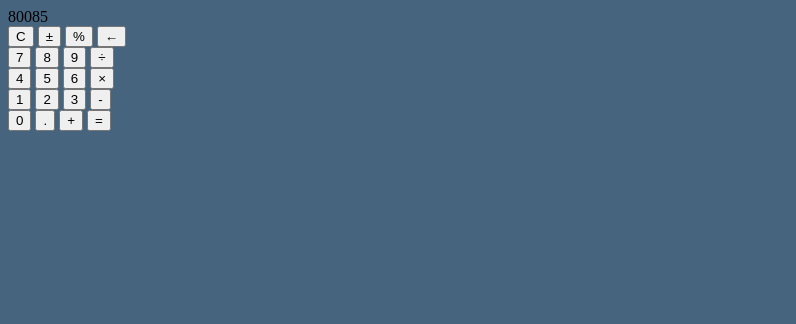
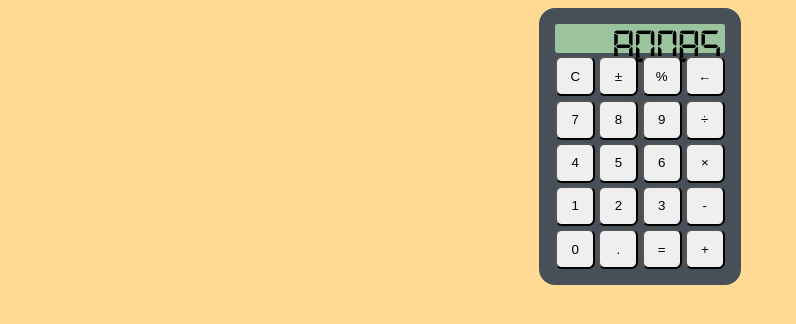
Before and after one commit to SeanClancyRyerson/calculator, a plain HTML site: page index.html in a window 1280 px wide. Shown: the whole page, without its empty margins (0-796 px from the left). Drawn offline with Linux system fonts and the light colour scheme.

Commit message:
Format buttons and screen to look decent

```diff
--- a/index.html
+++ b/index.html
@@ -10,36 +10,38 @@
 </head>
 <body>
     <div class="calculator">
-        <div class="calcScreen">80085</div>
-        <div class="calcRow">
-            <button>C</button>
-            <button>±</button>
-            <button>%</button>
-            <button>←</button>
+        <div class="calcScreen">
+            <div class="calcText">80085</div>
         </div>
         <div class="calcRow">
-            <button>7</button>
-            <button>8</button>
-            <button>9</button>
-            <button>÷</button>
+            <button class="calcButton">C</button>
+            <button class="calcButton">±</button>
+            <button class="calcButton">%</button>
+            <button class="calcButton">←</button>
         </div>
         <div class="calcRow">
-            <button>4</button>
-            <button>5</button>
-            <button>6</button>
-            <button>×</button>
+            <button class="calcButton">7</button>
+            <button class="calcButton">8</button>
+            <button class="calcButton">9</button>
+            <button class="calcButton">÷</button>
         </div>
         <div class="calcRow">
-            <button>1</button>
-            <button>2</button>
-            <button>3</button>
-            <button>-</button>
+            <button class="calcButton">4</button>
+            <button class="calcButton">5</button>
+            <button class="calcButton">6</button>
+            <button class="calcButton">×</button>
         </div>
         <div class="calcRow">
-            <button>0</button>
-            <button>.</button>
-            <button>+</button>
-            <button>=</button>
+            <button class="calcButton">1</button>
+            <button class="calcButton">2</button>
+            <button class="calcButton">3</button>
+            <button class="calcButton">-</button>
+        </div>
+        <div class="calcRow">
+            <button class="calcButton">0</button>
+            <button class="calcButton">.</button>
+            <button class="calcButton">=</button>
+            <button class="calcButton">+</button>
         </div>
     </div>
 </body>
--- a/style.css
+++ b/style.css
@@ -1,3 +1,49 @@
 body {
-    background-color: rgb(70, 100, 125);
+    background-color: rgb(255, 218, 148);
+    display: flex;
+    justify-content: center;
+    align-items: center;
 }
+
+.calculator {
+    display: flex;
+    flex-direction: column;
+    background-color: rgb(71, 80, 88);
+    padding: 1em;
+    border-radius: 1em;
+    gap: .2em;
+
+}
+
+@font-face {
+    font-family: 'digital-clock-font';
+    src: url('./fonts/digital-7\ \(mono\).ttf');
+}
+
+.calcScreen {
+    background-color: rgb(155, 196, 158);
+    padding-top: .2em;
+    padding-right: .2em;
+    border-radius: .15em;
+}
+
+.calcText {
+    font-size: 3rem;
+    font-family:'digital-clock-font';
+    text-align: right;
+}
+
+.calcRow {
+    display: flex;
+    gap: .2em;
+}
+
+.calcButton {
+    width: 3em;
+    height: 3em;
+    border-radius: .5em;
+}
+
+.operationButton {
+    background-color: rgb(111, 161, 241);
+}
```
Also changed, not shown: fonts/digital-7 (mono).ttf (added), 2 other files.
